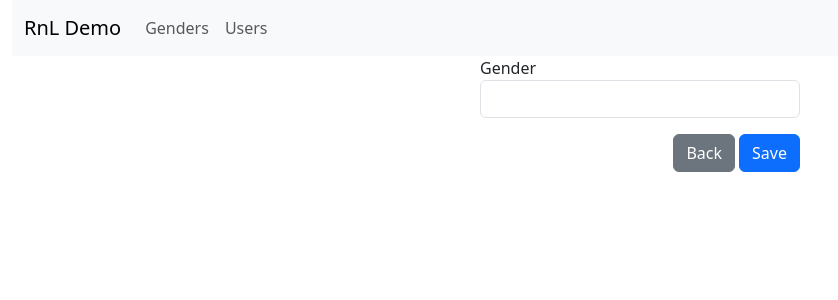
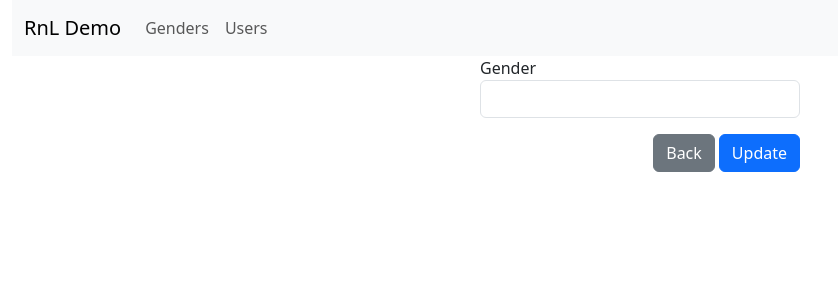
Before and after one commit to Marya444/VaflorRNL, a React (Vite) app in the folder client/: page /gender/edit/1 in a window 1280 px wide. Shown: the top 300 px of the page, without its empty margins (0-838 px from the left). Built offline with nearby package versions, Linux system fonts and the light colour scheme; no server answers.

Commit message:
edit update error shown

```diff
--- a/client/src/components/forms/EditGenderForm.tsx
+++ b/client/src/components/forms/EditGenderForm.tsx
@@ -1,14 +1,23 @@
 import { Link, useParams } from "react-router-dom";
-import { ChangeEvent, useEffect, useState } from "react";
+import { ChangeEvent, FormEvent, useEffect, useState } from "react";
 import GenderService from "../../services/GenderService";
 import ErrorHandler from "../handler/ErrorHandler";
+import Spinner from "../Spinner";
+import GenderFieldErrors from "../../interfaces/GenderFieldErrors";
+import SpinnerSmall from "../SpinnerSmall";
 
-const EditGenderForm = () => {
+interface EditGenderFormProps {
+  onGenderUpdate: (message: string) => void;
+}
+
+const EditGenderForm = ({ onGenderUpdate }: EditGenderFormProps) => {
   const { gender_id } = useParams();
 
   const [state, setState] = useState({
     loadingGet: true,
+    loadingUpdate: false,
     gender: "",
+    errors: {} as GenderFieldErrors,
   });
 
   const handleInputChange = (e: ChangeEvent<HTMLInputElement>) => {
@@ -25,7 +34,7 @@ const EditGenderForm = () => {
         if (res.status === 200) {
           setState((prevState) => ({
             ...prevState,
-            gender: res.data.gender,
+            gender: res.data.gender.gender,
           }));
         } else {
           console.error(
@@ -46,6 +55,49 @@ const EditGenderForm = () => {
       });
   };
 
+  const handleUpdateGender = (e: FormEvent) => {
+    e.preventDefault;
+
+    if (gender_id) {
+      const parsedGenderId = parseInt(gender_id);
+
+      setState((prevState) => ({
+        ...prevState,
+        loadingUpdate: true,
+      }));
+
+      GenderService.updateGender(parsedGenderId, state)
+        .then((res) => {
+          if (res.status === 200) {
+            onGenderUpdate(res.data.message);
+          } else {
+            console.error(
+              "Unexpected status error while updating gender: ",
+              res.status
+            );
+          }
+        })
+        .catch((error) => {
+          if (error.response.status === 422) {
+            setState((prevState) => ({
+              ...prevState,
+              errors: error.response.data.errors,
+            }));
+          } else {
+            ErrorHandler(error, null);
+          }
+        })
+        .finally(() => {
+          setState((prevState) => ({
+            ...prevState,
+            loadingUpdate: false,
+          }));
+        });
+    } else {
+      console.error("Invalid gender_id: ", gender_id);
+    }
+  };
+
   useEffect(() => {
     if (gender_id) {
       const parsedGenderId = parseInt(gender_id);
@@ -55,27 +107,49 @@ const EditGenderForm = () => {
 
   return (
     <>
+      {state.loadingGet ? (
+        <div className="text-center mt-5">
+          {" "}
+          <Spinner />
+        </div>
+      ) : (
+        <form onSubmit={handleUpdateGender}>
           <div className="form-group">
             <div className="mb-3">
               <label htmlFor="gender">Gender</label>
               <input
                 type="text"
-            className="form-control"
+                className={`form-control ${state.errors.gender ? 'is-invalid' : ''}`}
                 name="gender"
                 id="gender"
                 value={state.gender}
                 onChange={handleInputChange}
               />
+              {state.errors.gender && (
+                <p className="text-danger">{state.errors.gender[0]}</p>
+              )}
             </div>
             <div className="d-flex justify-content-end">
               <Link to={"/"} className="btn btn-secondary me-1">
                 Back
               </Link>
-          <button type="submit" className="btn btn-primary">
-            Save
+              <button
+                type="submit"
+                className="btn btn-primary"
+                disabled={state.loadingUpdate}
+              >
+                {state.loadingUpdate ? (
+                  <>
+                    <SpinnerSmall /> Updating...
+                  </>
+                ) : (
+                  "Update"
+                )}
               </button>
             </div>
           </div>
+        </form>
+      )}
     </>
   );
 };
--- a/client/src/pages/gender/EditGender.tsx
+++ b/client/src/pages/gender/EditGender.tsx
@@ -1,12 +1,43 @@
+import { useState } from "react";
+import AlertMessage from "../../components/AlertMessage";
 import EditGenderForm from "../../components/forms/EditGenderForm";
 import MainLayout from "./layout/MainLayout";
 
 const EditGender = () => {
+  const [message, setMessage] = useState("");
+  const [isSuccess, setIsSuccess] = useState(false);
+  const [isVisible, setIsVisible] = useState(false);
+
+  const handleShowAlertMessage = (
+    message: string,
+    isSuccess: boolean,
+    isVisible: boolean
+  ) => {
+    setMessage(message);
+    setIsSuccess(isSuccess);
+    setIsVisible(isVisible);
+  };
+
+  const handleCloseAlertMessage = () => {
+    setMessage("");
+    setIsSuccess(false);
+    setIsVisible(false);
+  };
   const content = (
     <>
+      <AlertMessage
+        message={message}
+        isSuccess={isSuccess}
+        isVisible={isVisible}
+        onClose={handleCloseAlertMessage}
+      />
       <div className="d-flex justify-content-center">
         <div className="col-md-3">
-          <EditGenderForm />
+          <EditGenderForm
+            onGenderUpdate={(message) => {
+              handleShowAlertMessage(message, true, true);
+            }}
+          />
         </div>
       </div>
     </>
--- a/client/src/services/GenderService.ts
+++ b/client/src/services/GenderService.ts
@@ -27,6 +27,14 @@ const GenderService = {
         throw error;
       });
   },
+
+  updateGender: async (genderId: number, data: any) => {
+    return AxiosInstance.put(`/updateGender/${genderId}`, data)
+    .then((response) => response)
+    .catch((error) => {
+      throw error;
+    });
+  }
 };
 
 
```
Also changed, not shown: 2 other files (tests, documents, lock files or other folders). Lines whose indentation alone changed are shown as unchanged.
